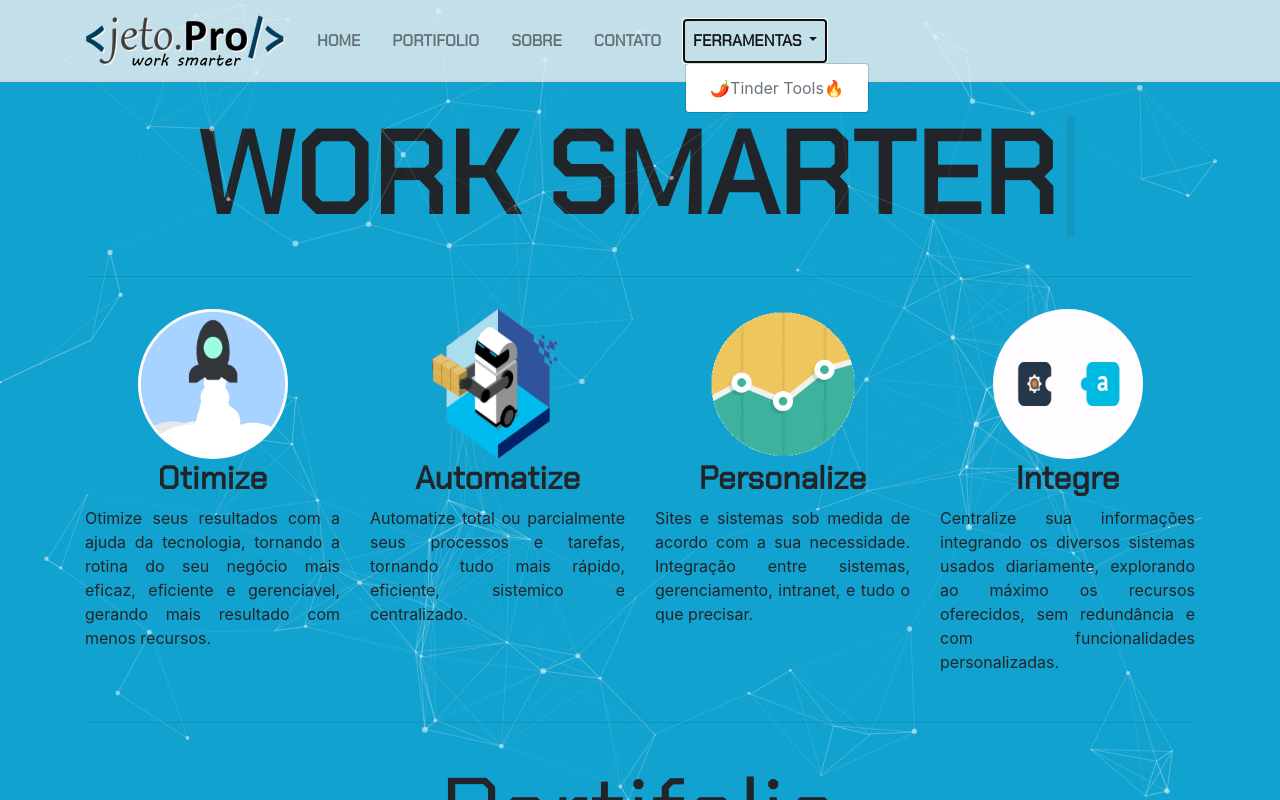
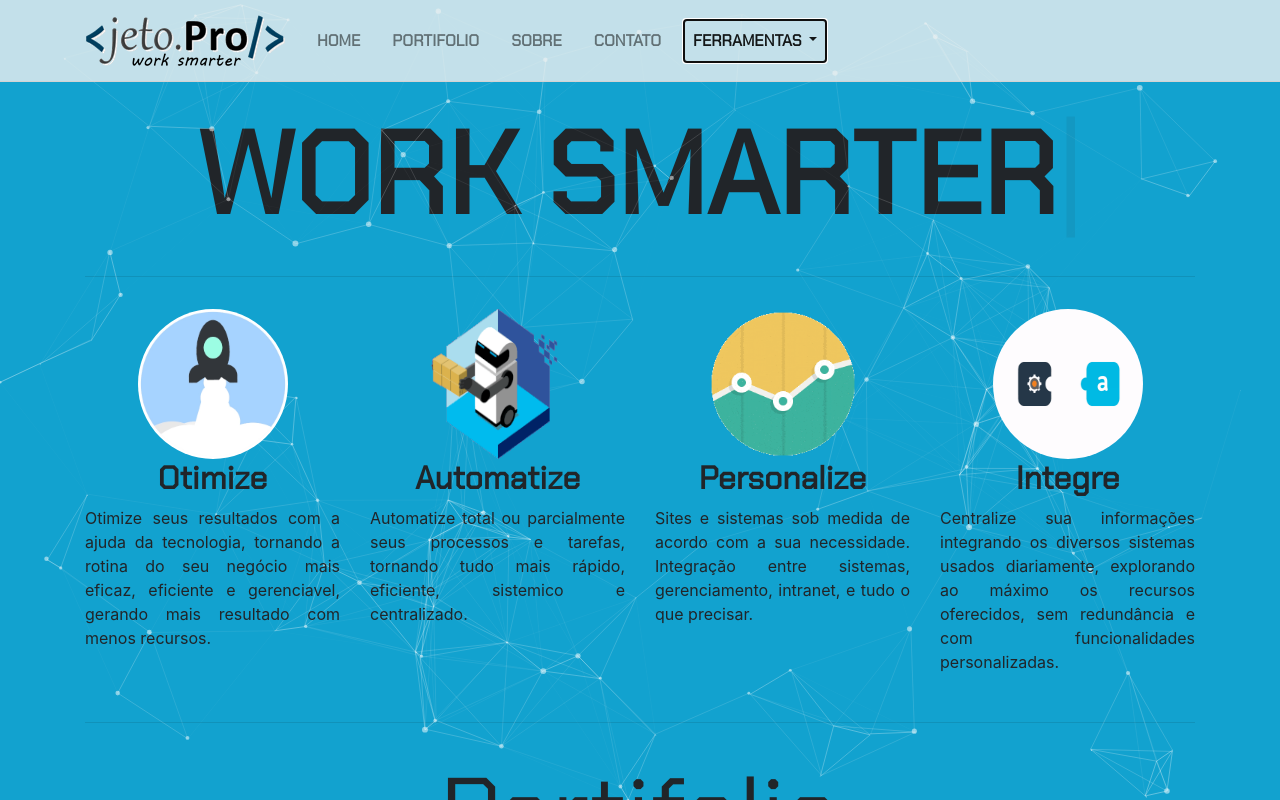
Before and after one commit to VictorLM/jeto.pro, a Django app: page / in a window 1280 px wide, after a click on "FERRAMENTAS". Run offline with Django 3.2, Linux system fonts and the light colour scheme; some libraries are stand-ins or nearby versions.

Commit message:
Finalização front home

```diff
--- a/static/website/css/site.css
+++ b/static/website/css/site.css
@@ -44,7 +44,7 @@ h1, h2, h3, .menu-item-bold {
     height: 150px;
 }
 .nav-item:hover {
-    background-color: #12a2cf;;
+    background-color: #12a2cf;
 }
 
 .nav-link:hover {
@@ -123,3 +123,17 @@ hr {
     font-family: 'Chakra Petch', sans-serif;
     text-align: justify;
 }
+.dropdown:hover>.dropdown-menu {
+    display: block;
+    visibility: visible;
+    opacity:1;
+    transform: translateY(0px);
+    transition:.2s ease all;
+}
+.dropdown-menu {
+    display: block;
+    visibility: hidden;
+    opacity:0;
+    transform: translateY(1em);
+    transition:.2s ease all;
+}
--- a/website/templates/website/_layouts/template_base.html
+++ b/website/templates/website/_layouts/template_base.html
@@ -39,7 +39,7 @@
                         FERRAMENTAS
                         </a>
                         <div class="dropdown-menu" aria-labelledby="navbarDropdown">
-                            <a class="dropdown-item disabled" href="#">🌶️Tinder Tools🔥</a>
+                            <a class="dropdown-item" href="#">🌶️Tinder Tools🔥</a>
                         </div>
                     </li>
                 </ul>
```
